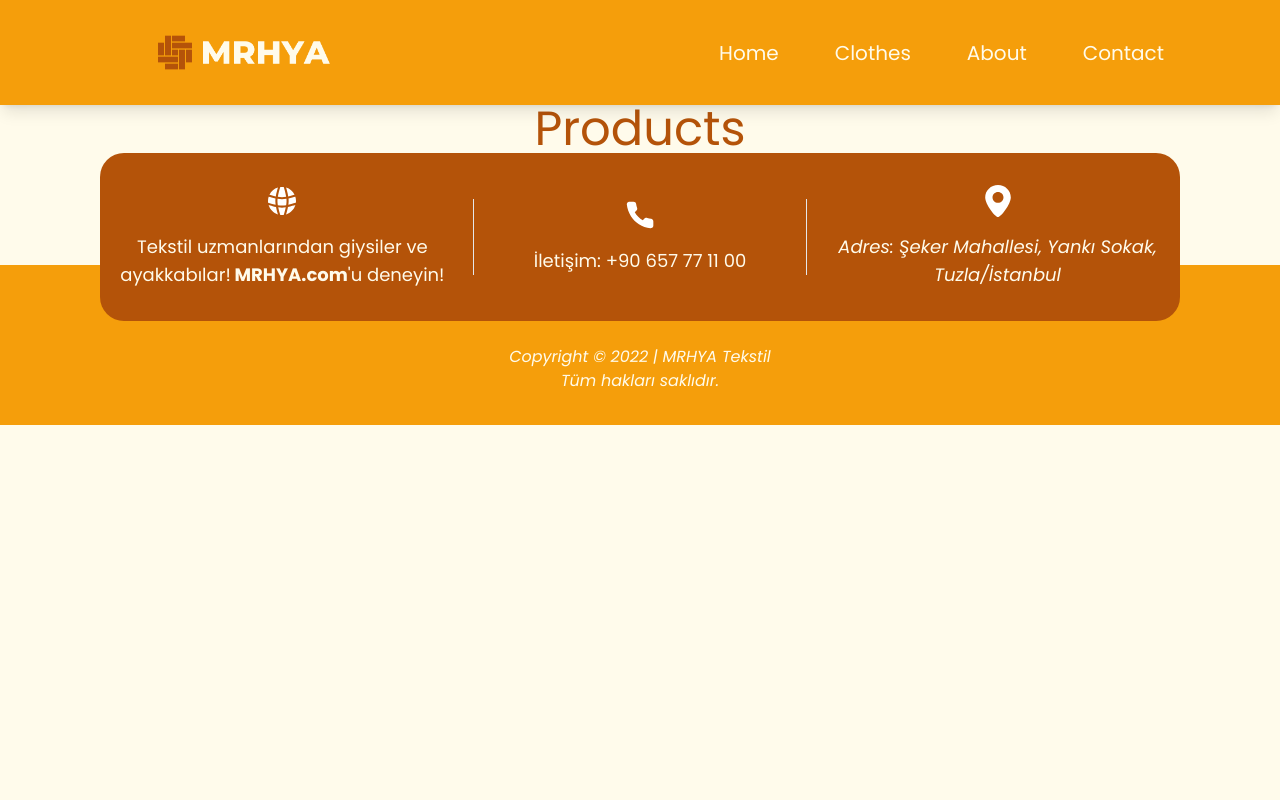
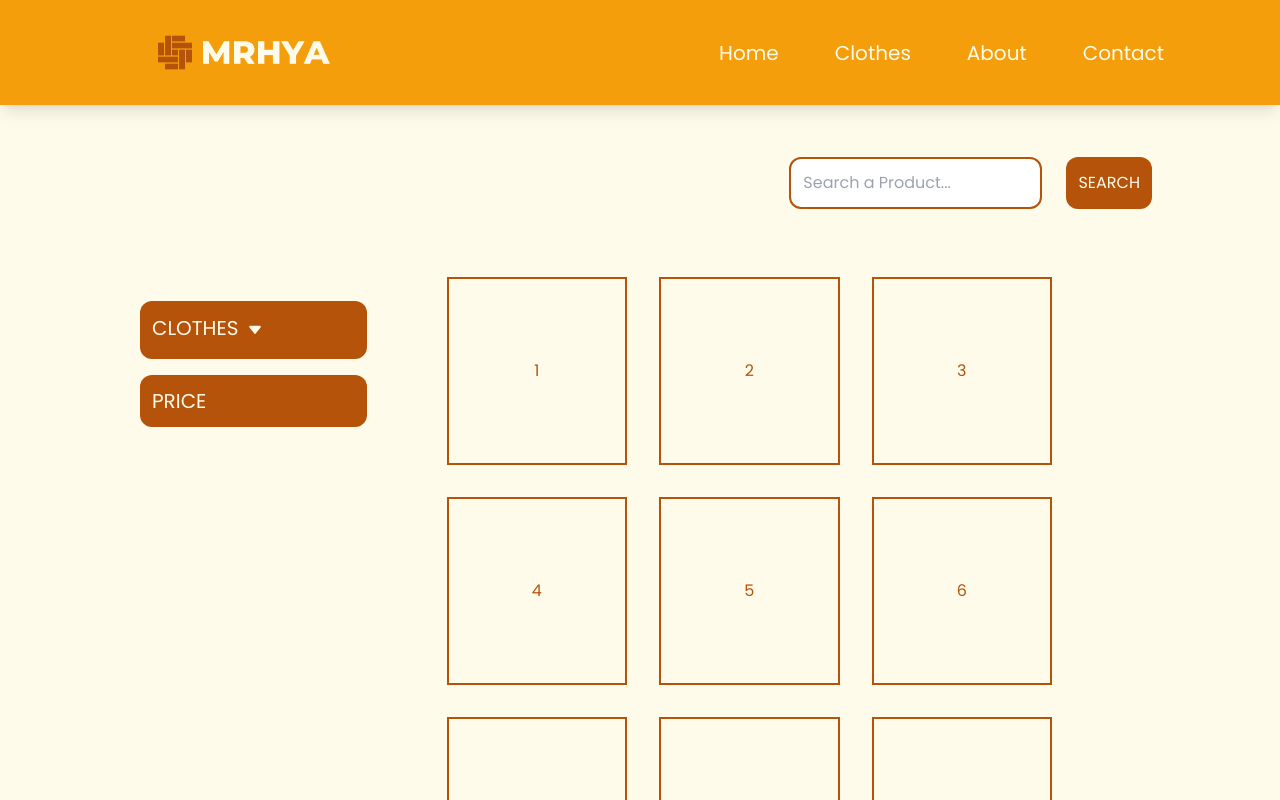
Before and after one commit to sabakukhyraa/mrhys-website, a React (Create React App) app: page /products in a window 1280 px wide. Shown: the top 800 px of the page. Built offline with nearby package versions, Linux system fonts and the light colour scheme.

Commit message:
products page designed

```diff
--- a/src/css/index.css
+++ b/src/css/index.css
@@ -41,6 +41,22 @@
     @apply px-6 py-3 text-center w-full transition-all duration-300 ease-in-out rounded-xl bg-amber-700 hover:scale-105 hover:bg-amber-100 hover:text-amber-600;
   }
 
+  .search-button {
+    @apply base-button p-3 w-auto text-amber-50 hover:text-amber-50 hover:bg-amber-500;
+  }
+
+  .category {
+    @apply p-3 bg-amber-700 rounded-xl cursor-pointer text-amber-50 animation hover:scale-105;
+  }
+
+  .category-item {
+    @apply mt-2 animation duration-100 hover:font-bold;
+  }
+
+  .product-item {
+    @apply p-20 border-2 border-amber-700 text-center;
+  }
+
   .animation {
     @apply transition-all duration-300 ease-in-out;
   }
@@ -81,6 +97,10 @@
     @apply rotate-180 fill-amber-700 !important;
   }
 
+  .sidebar-arrow-animation {
+    @apply rotate-180;
+  }
+
   .footer-list ul {
     @apply space-y-1;
   }
--- a/src/pages/Products.js
+++ b/src/pages/Products.js
@@ -1,5 +1,65 @@
+import { useState } from "react";
+
 export default function Products() {
+  const [isDropdown, setIsDropdown] = useState(false);
+
   return (
-    <h1>Products</h1>
+    <section className="container min-h-screen my-10 text-amber-700">
+      <div className="grid grid-cols-3 items-start gap-14">
+
+        <div className="md:col-start-3 col-span-3 p-3 flex gap-6">
+          <input
+            className="p-3 w-full border-2 border-amber-700 rounded-xl"
+            type="text" placeholder="Search a Product..."
+          />
+          <button
+            className="search-button"
+            >SEARCH
+          </button>
+        </div>
+
+        <ul className="col-span-1 p-6 md:flex flex-col hidden gap-4 md:text-xl text-base">
+          <li className="category" onClick={() => setIsDropdown(!isDropdown)}>
+            CLOTHES
+            <svg
+              width="34"
+              height="34"
+              viewBox="0 0 24 24"
+              xmlns="http://www.w3.org/2000/svg"
+              className={`${
+                isDropdown && "sidebar-arrow-animation"
+              } inline-block fill-amber-50 animation`}>
+              <path d="M11.8079 14.7695L8.09346 10.3121C7.65924 9.79109 8.02976 9 8.70803 9L15.292 9C15.9702 9 16.3408 9.79108 15.9065 10.3121L12.1921 14.7695C12.0921 14.8895 11.9079 14.8895 11.8079 14.7695Z"/>
+            </svg>
+
+            <ul className={`${
+                isDropdown && "active-mobile-dropdown"
+              } absolute mt-2 pl-2 space-y-3 opacity-0 pointer-events-none animation border-t-[1px]`}>
+              <li className="category-item">JEANS</li>
+              <li className="category-item">T-SHIRTS</li>
+              <li className="category-item">SKIRTS</li>
+              <li className="category-item">DRESSES</li>
+              <li className="category-item">JACKETS</li>
+              <li className="category-item">SWEATSHIRTS</li>
+            </ul>
+          </li>
+
+          <li className="category">PRICE</li>
+        </ul>
+
+        <div className="md:col-span-2 col-span-3 grid grid-cols-1 md:grid-cols-3 gap-8">
+          <div className="product-item">1</div>
+          <div className="product-item">2</div>
+          <div className="product-item">3</div>
+          <div className="product-item">4</div>
+          <div className="product-item">5</div>
+          <div className="product-item">6</div>
+          <div className="product-item">7</div>
+          <div className="product-item">8</div>
+          <div className="product-item">9</div>
+        </div>
+
+      </div>
+    </section>
   )
 }
```
